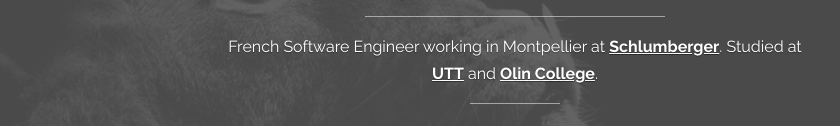
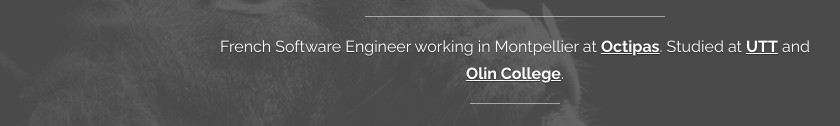
Before and after one commit to cyprieng/Personal-Landing-Page, a plain HTML site: page index.html in a window 1280 px wide. Shown: the part 362-488 px from the top of the page, without its empty margins (125-965 px from the left). Drawn offline with Linux system fonts and the light colour scheme.

Commit message:
Update bio

```diff
--- a/index.html
+++ b/index.html
@@ -31,7 +31,7 @@
     <img src="./images/pic.jpg" width="80" alt="Logo" class="avatar">
     <h1>Cyprien Guillemot</h1>
     <hr/>
-    <p>French Software Engineer working in Montpellier at <a href="http://www.slb.com/">Schlumberger</a>. Studied at <a href="http://www.utt.fr/fr/index.html">UTT</a> and <a href="http://olin.edu/">Olin College</a>.</p>
+    <p>French Software Engineer working in Montpellier at <a href="http://octipas.com/">Octipas</a>. Studied at <a href="http://www.utt.fr/fr/index.html">UTT</a> and <a href="http://olin.edu/">Olin College</a>.</p>
     <hr class="small" />
     <p class="social">
       <a href="./blog/" class="blog">Blog</a>
```
